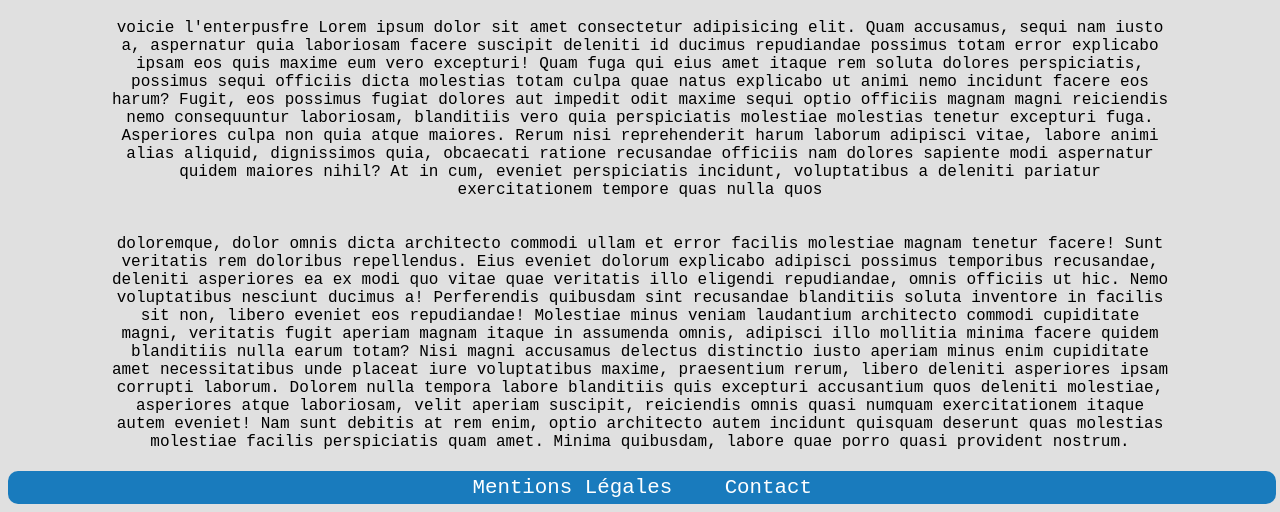
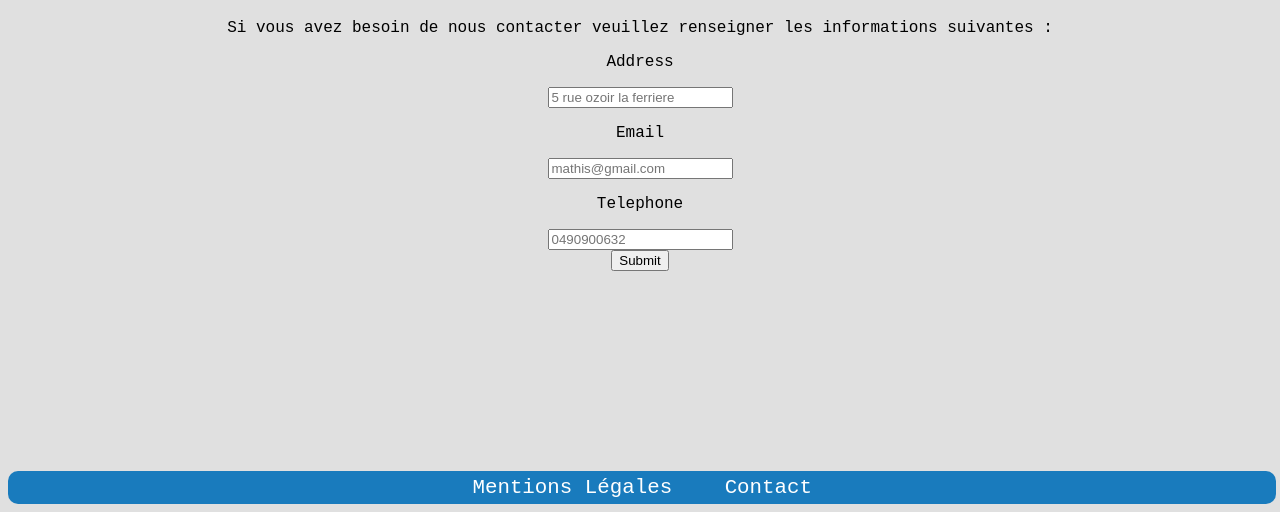
Before and after one commit to Leskiel/site-GSB, a plain HTML site: page contact.html in a window 1280 px wide. Shown: the part 288-800 px from the top of the page. Drawn offline with Linux system fonts and the light colour scheme.

Commit message:
Add files via upload

```diff
--- a/contact.html
+++ b/contact.html
@@ -21,17 +21,18 @@
 
     <div class="description">
         <h1>Contact</h1>
-        <p>voicie l'enterpusfre Lorem ipsum dolor sit amet consectetur adipisicing elit. Quam accusamus, sequi nam iusto a, aspernatur quia laboriosam facere suscipit deleniti id ducimus repudiandae possimus totam error explicabo ipsam eos quis maxime eum
-            vero excepturi! Quam fuga qui eius amet itaque rem soluta dolores perspiciatis, possimus sequi officiis dicta molestias totam culpa quae natus explicabo ut animi nemo incidunt facere eos harum? Fugit, eos possimus fugiat dolores aut impedit
-            odit maxime sequi optio officiis magnam magni reiciendis nemo consequuntur laboriosam, blanditiis vero quia perspiciatis molestiae molestias tenetur excepturi fuga. Asperiores culpa non quia atque maiores. Rerum nisi reprehenderit harum laborum
-            adipisci vitae, labore animi alias aliquid, dignissimos quia, obcaecati ratione recusandae officiis nam dolores sapiente modi aspernatur quidem maiores nihil? At in cum, eveniet perspiciatis incidunt, voluptatibus a deleniti pariatur exercitationem
-            tempore quas nulla quos<br><br><br> doloremque, dolor omnis dicta architecto commodi ullam et error facilis molestiae magnam tenetur facere! Sunt veritatis rem doloribus repellendus. Eius eveniet dolorum explicabo adipisci possimus temporibus
-            recusandae, deleniti asperiores ea ex modi quo vitae quae veritatis illo eligendi repudiandae, omnis officiis ut hic. Nemo voluptatibus nesciunt ducimus a! Perferendis quibusdam sint recusandae blanditiis soluta inventore in facilis sit non,
-            libero eveniet eos repudiandae! Molestiae minus veniam laudantium architecto commodi cupiditate magni, veritatis fugit aperiam magnam itaque in assumenda omnis, adipisci illo mollitia minima facere quidem blanditiis nulla earum totam? Nisi
-            magni accusamus delectus distinctio iusto aperiam minus enim cupiditate amet necessitatibus unde placeat iure voluptatibus maxime, praesentium rerum, libero deleniti asperiores ipsam corrupti laborum. Dolorem nulla tempora labore blanditiis
-            quis excepturi accusantium quos deleniti molestiae, asperiores atque laboriosam, velit aperiam suscipit, reiciendis omnis quasi numquam exercitationem itaque autem eveniet! Nam sunt debitis at rem enim, optio architecto autem incidunt quisquam
-            deserunt quas molestias molestiae facilis perspiciatis quam amet. Minima quibusdam, labore quae porro quasi provident nostrum.</p>
+        <p>Si vous avez besoin de nous contacter veuillez renseigner les informations suivantes :</p>
+        <form>
+            <p>Address</p>
+            <input placeholder="5 rue ozoir la ferriere" />
+            <p>Email</p>
+            <input placeholder="mathis@gmail.com" />
+            <p>Telephone</p>
+            <input placeholder="0490900632" /><br>
+            <button>Submit</button>
+        </form>
     </div>
+
     <footer>
         <a href="./mentionslegales.html">Mentions Légales</a>
         <a href="./contact.html">Contact</a>
```
Also changed, not shown: index.html (+3 -10 lines), partenaire.html (+3 -2 lines).
